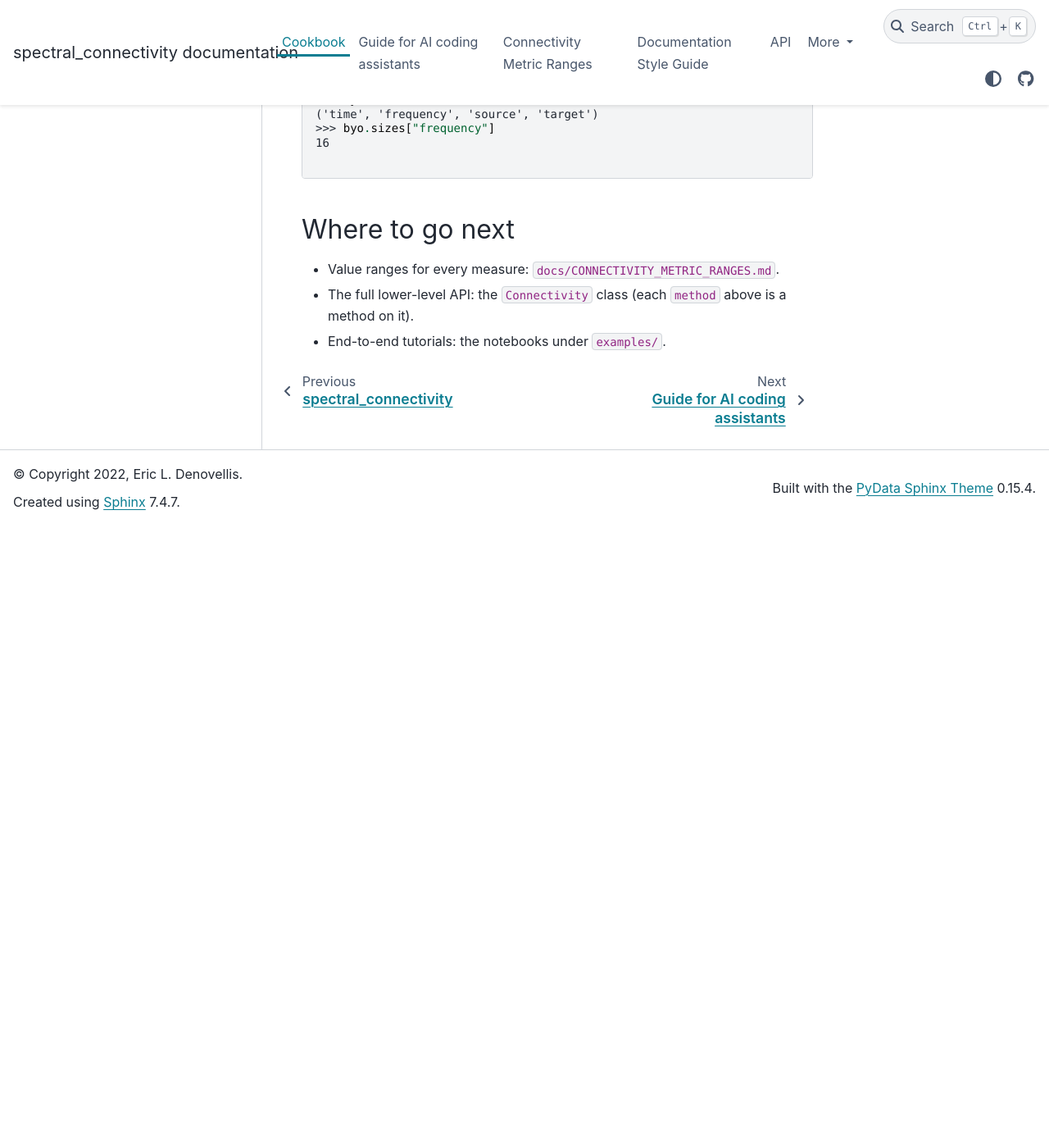
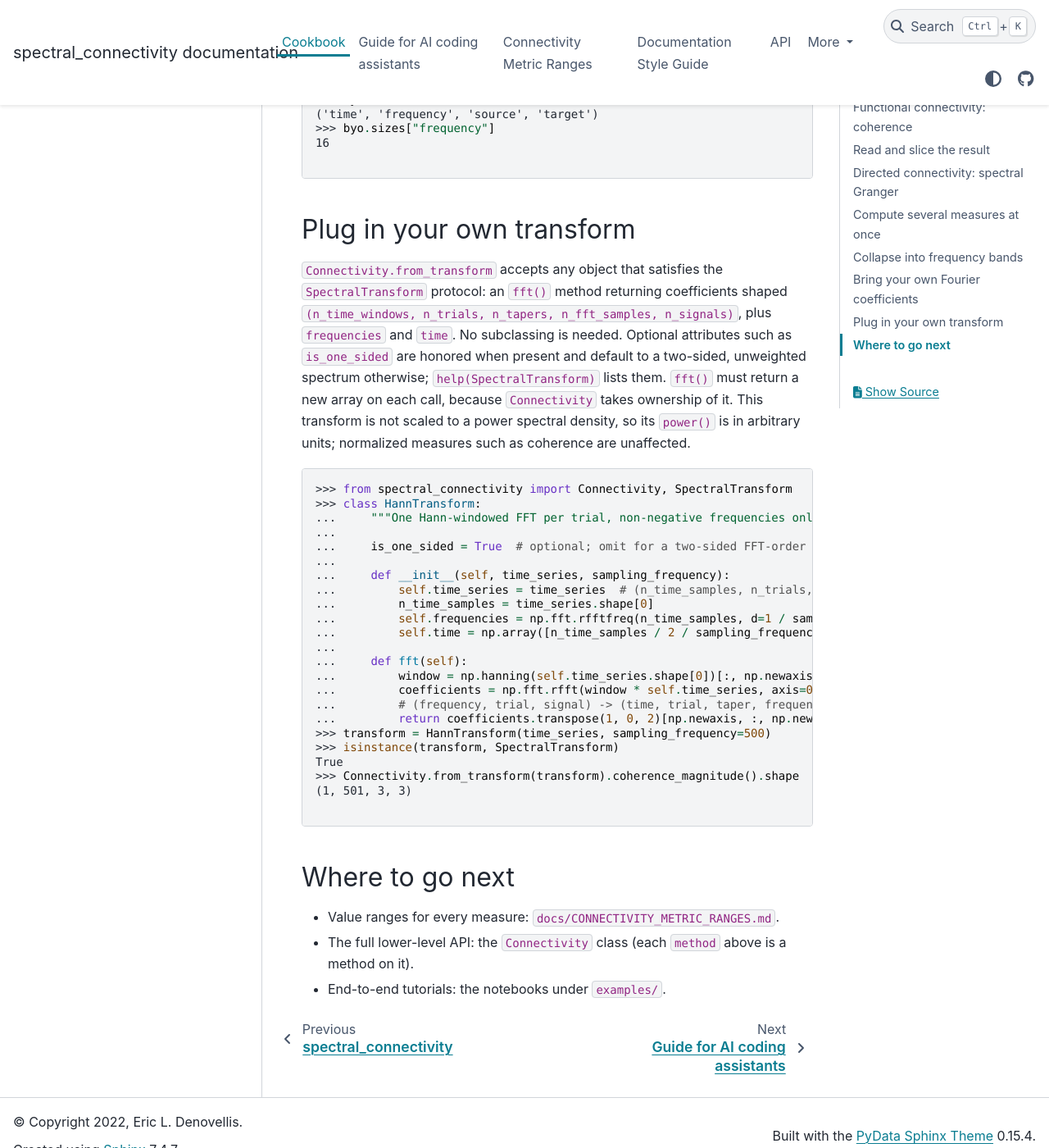
Before and after one commit to Eden-Kramer-Lab/spectral_connectivity, a Sphinx documentation site: the page built from docs/cookbook.md, in a window 1280 px wide and 1400 px high, scrolled down 3593 px. Shown: the whole window at 82% size. Built offline with Sphinx 7.4.7 and the PyData theme 0.15.4, drawn with Linux system fonts in a browser that asks for light colours; pages that are not in the unit, such as notebooks, are missing from menus; the version number could not be read and is left out; before the commit the page ends 4234 px from its top, so only the background shows below that.

Commit message:
Document plugging a custom transform into from_transform
Adds a doctested cookbook recipe for a user-defined one-sided transform,
a README paragraph, and an llm_guide pointer to SpectralTransform.

Co-Authored-By: Claude Opus 5.5 <noreply@anthropic.com>

````diff
--- a/docs/cookbook.md
+++ b/docs/cookbook.md
@@ -175,6 +175,44 @@ the multitaper step and use `fourier_connectivity`. NumPy inputs may use the
 
 ```
 
+## Plug in your own transform
+
+`Connectivity.from_transform` accepts any object that satisfies the
+`SpectralTransform` protocol: an `fft()` method returning coefficients shaped
+`(n_time_windows, n_trials, n_tapers, n_fft_samples, n_signals)`, plus
+`frequencies` and `time`. No subclassing is needed. Optional attributes such as
+`is_one_sided` are honored when present and default to a two-sided,
+unweighted spectrum otherwise; `help(SpectralTransform)` lists them. `fft()`
+must return a new array on each call, because `Connectivity` takes ownership of
+it. This transform is not scaled to a power spectral density, so its `power()`
+is in arbitrary units; normalized measures such as coherence are unaffected.
+
+```python
+>>> from spectral_connectivity import Connectivity, SpectralTransform
+>>> class HannTransform:
+...     """One Hann-windowed FFT per trial, non-negative frequencies only."""
+...
+...     is_one_sided = True  # optional; omit for a two-sided FFT-order spectrum
+...
+...     def __init__(self, time_series, sampling_frequency):
+...         self.time_series = time_series  # (n_time_samples, n_trials, n_signals)
+...         n_time_samples = time_series.shape[0]
+...         self.frequencies = np.fft.rfftfreq(n_time_samples, d=1 / sampling_frequency)
+...         self.time = np.array([n_time_samples / 2 / sampling_frequency])
+...
+...     def fft(self):
+...         window = np.hanning(self.time_series.shape[0])[:, np.newaxis, np.newaxis]
+...         coefficients = np.fft.rfft(window * self.time_series, axis=0)
+...         # (frequency, trial, signal) -> (time, trial, taper, frequency, signal)
+...         return coefficients.transpose(1, 0, 2)[np.newaxis, :, np.newaxis]
+>>> transform = HannTransform(time_series, sampling_frequency=500)
+>>> isinstance(transform, SpectralTransform)
+True
+>>> Connectivity.from_transform(transform).coherence_magnitude().shape
+(1, 501, 3, 3)
+
+```
+
 ## Where to go next
 
 - Value ranges for every measure: `docs/CONNECTIVITY_METRIC_RANGES.md`.
````
Also changed, not shown: README.md (+8 -0 lines), docs/llm_guide.md (+2 -0 lines).
